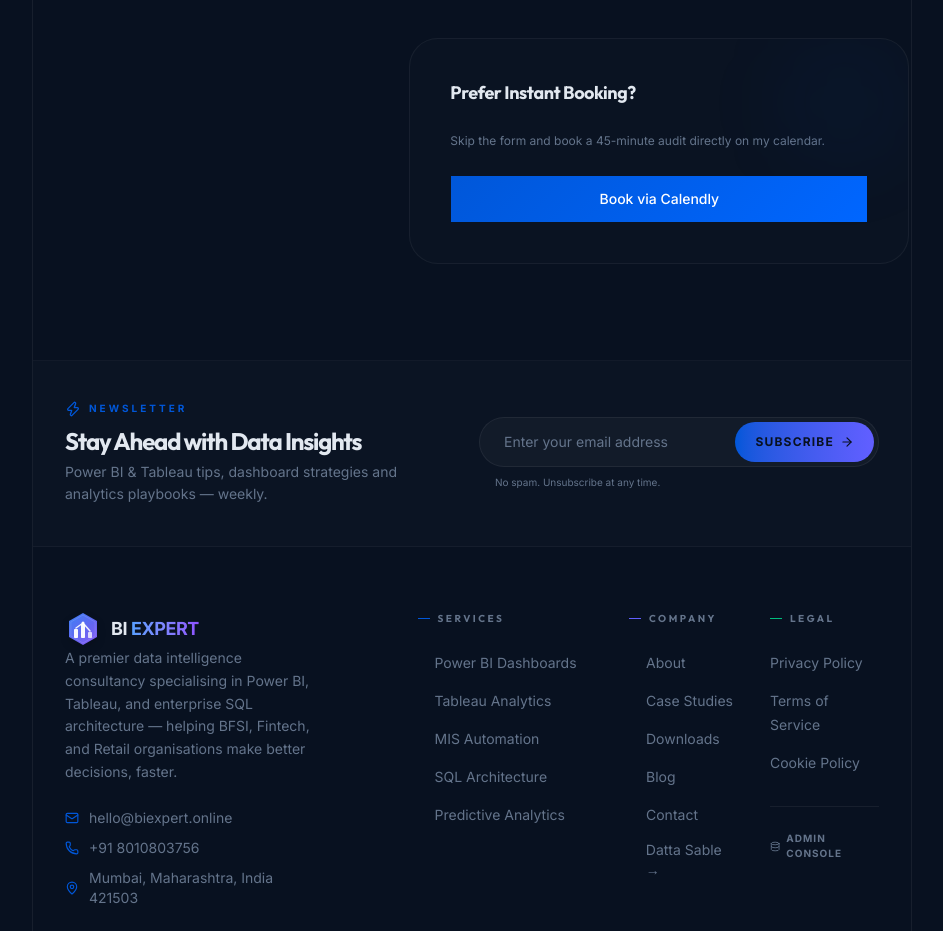
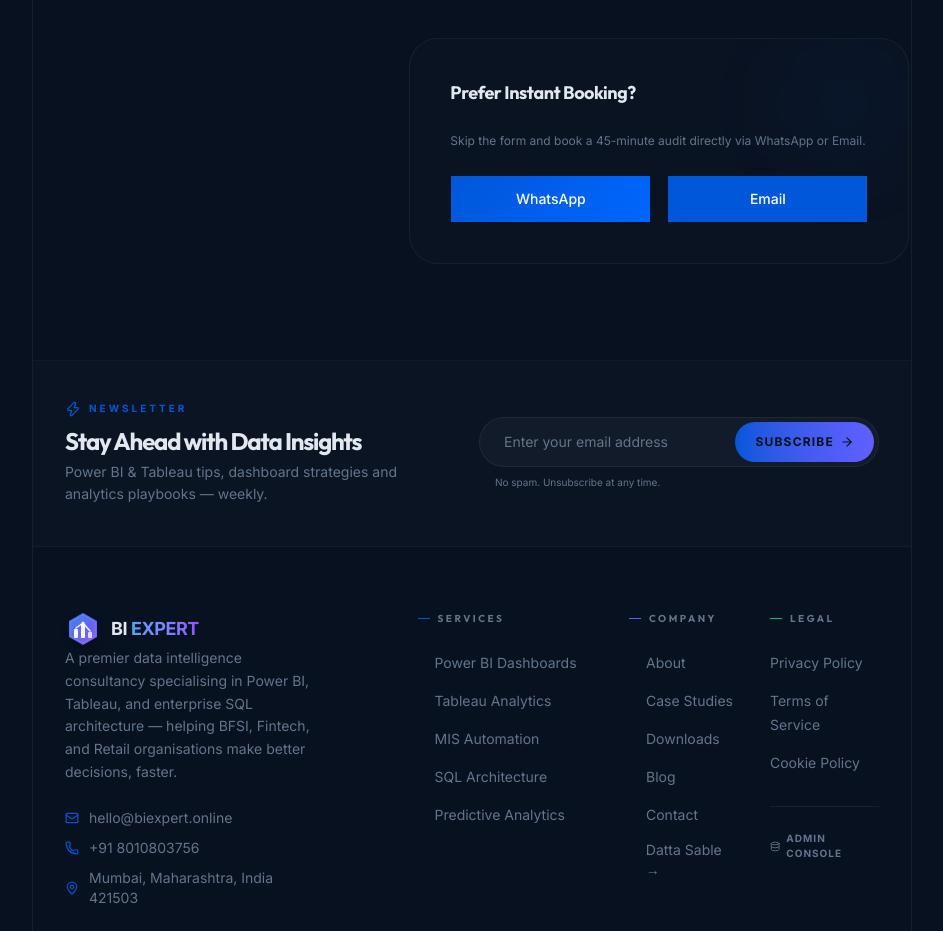
Before and after one commit to sabledattatray/biexpert, a Next.js app: page /contact in a window 1280 px wide. Shown: the part 1360-2291 px from the top of the page, without its empty margins (168-1111 px from the left). Built offline with nearby package versions, Linux system fonts and the light colour scheme.

Commit message:
fix: resolve Calendly 404, disable resource-heavy image optimization to prevent 503 errors, and pre-render all case studies, solutions, services, and blog posts statically (SSG)

```diff
--- a/next.config.ts
+++ b/next.config.ts
@@ -2,6 +2,7 @@
 
 const nextConfig: NextConfig = {
   images: {
+    unoptimized: true,
     remotePatterns: [
       {
         protocol: 'https',
--- a/src/app/blog/[slug]/page.tsx
+++ b/src/app/blog/[slug]/page.tsx
@@ -16,8 +16,11 @@
 import { Metadata } from "next";
 import { posts as staticPosts } from "@/lib/blog-data";
 
-export const dynamic = 'force-dynamic';
-export const revalidate = 0;
+export async function generateStaticParams() {
+  return staticPosts.map((post) => ({
+    slug: post.slug,
+  }));
+}
 
 export async function generateMetadata({ params }: { params: Promise<{ slug: string }> }): Promise<Metadata> {
   const { slug } = await params;
--- a/src/app/case-studies/[slug]/page.tsx
+++ b/src/app/case-studies/[slug]/page.tsx
@@ -5,7 +5,11 @@
   return [
     { slug: 'hdfc' },
     { slug: 'retail' },
-    { slug: 'hospital' }
+    { slug: 'retail-chain' },
+    { slug: 'hospital' },
+    { slug: 'roi' },
+    { slug: 'automation' },
+    { slug: 'executive' }
   ];
 }
 
--- a/src/app/contact/page.tsx
+++ b/src/app/contact/page.tsx
@@ -127,13 +127,20 @@
                 <div className="absolute top-0 right-0 w-32 h-32 bg-primary-blue/5 blur-[40px] rounded-full pointer-events-none" />
                 <h4 className="text-lg font-bold text-foreground">Prefer Instant Booking?</h4>
                 <p className="text-xs text-neutral-text leading-relaxed">
-                  Skip the form and book a 45-minute audit directly on my calendar.
+                  Skip the form and book a 45-minute audit directly via WhatsApp or Email.
                 </p>
-                <a href="https://calendly.com/sabledatta/45min" target="_blank" rel="noopener noreferrer" className="block">
-                  <Button className="btn-primary w-full h-12">
-                    Book via Calendly
-                  </Button>
-                </a>
+                <div className="grid grid-cols-2 gap-4">
+                  <a href="https://wa.me/918010803756?text=Hi%20Datta,%2520I%2520would%2520like%2520to%2520book%2520a%2520free%252045-minute%2520BI%2520audit." target="_blank" rel="noopener noreferrer" className="block">
+                    <Button className="btn-primary w-full h-12">
+                      WhatsApp
+                    </Button>
+                  </a>
+                  <a href="mailto:hello@biexpert.online?subject=Book%20a%20Free%252045-Minute%2520BI%2520Audit" className="block">
+                    <Button className="btn-secondary w-full h-12">
+                      Email
+                    </Button>
+                  </a>
+                </div>
               </div>
             </div>
           </div>
--- a/src/app/services/[slug]/page.tsx
+++ b/src/app/services/[slug]/page.tsx
@@ -8,7 +8,8 @@
     { slug: 'report-automation' },
     { slug: 'sql-architecture' },
     { slug: 'etl-pipelines' },
-    { slug: 'real-time-streaming' }
+    { slug: 'real-time-streaming' },
+    { slug: 'real-time' }
   ];
 }
 
--- a/src/app/sitemap.ts
+++ b/src/app/sitemap.ts
@@ -57,7 +57,7 @@
   }
 
   // Case Study routes
-  const caseStudyRoutes = ['hdfc', 'retail', 'hospital'].map((slug) => ({
+  const caseStudyRoutes = ['hdfc', 'retail', 'retail-chain', 'hospital', 'roi', 'automation', 'executive'].map((slug) => ({
     url: `${baseUrl}/case-studies/${slug}`,
     lastModified: new Date(),
     changeFrequency: 'monthly' as const,
@@ -67,7 +67,7 @@
   // Service routes
   const serviceRoutes = [
     'dashboard-design', 'predictive-analytics', 'report-automation',
-    'sql-architecture', 'etl-pipelines', 'real-time-streaming'
+    'sql-architecture', 'etl-pipelines', 'real-time-streaming', 'real-time'
   ].map((slug) => ({
     url: `${baseUrl}/services/${slug}`,
     lastModified: new Date(),
@@ -76,7 +76,7 @@
   }));
 
   // Solution routes
-  const solutionRoutes = ['bfsi', 'mis-automation'].map((slug) => ({
+  const solutionRoutes = ['bfsi', 'mis-automation', 'retail', 'healthcare', 'sql-architecture', 'dashboard-design', 'fintech', 'enterprise-bi', 'compliance'].map((slug) => ({
     url: `${baseUrl}/solutions/${slug}`,
     lastModified: new Date(),
     changeFrequency: 'monthly' as const,
--- a/src/app/solutions/[slug]/page.tsx
+++ b/src/app/solutions/[slug]/page.tsx
@@ -4,7 +4,14 @@
 export async function generateStaticParams() {
   return [
     { slug: 'bfsi' },
-    { slug: 'mis-automation' }
+    { slug: 'mis-automation' },
+    { slug: 'retail' },
+    { slug: 'healthcare' },
+    { slug: 'sql-architecture' },
+    { slug: 'dashboard-design' },
+    { slug: 'fintech' },
+    { slug: 'enterprise-bi' },
+    { slug: 'compliance' }
   ];
 }
 
```
